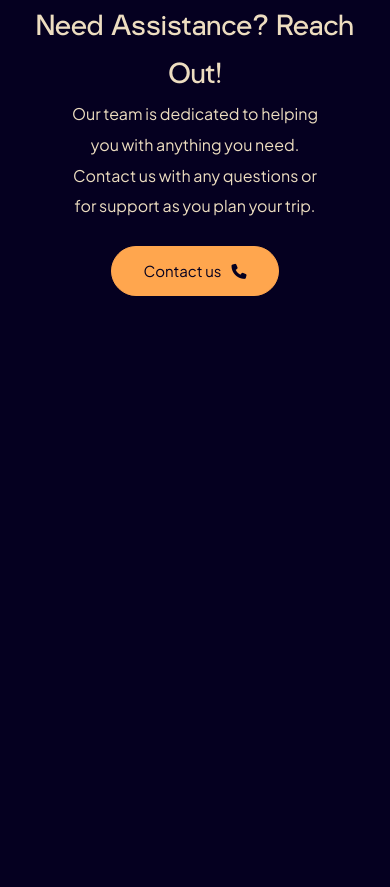
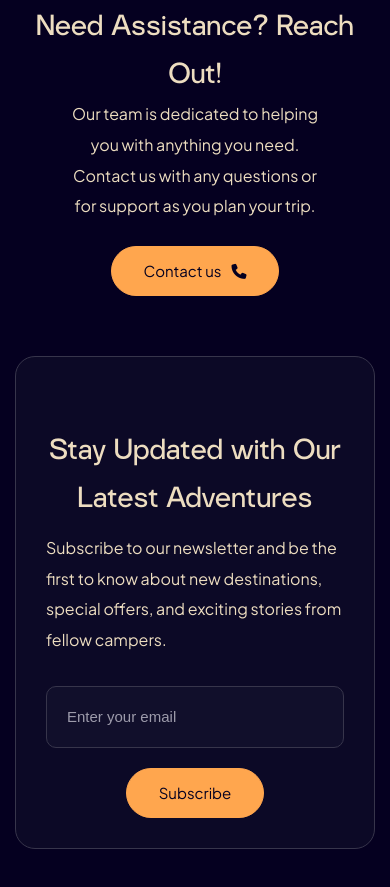
Before and after one commit to mahboube89/Responsive-Camping-Website, a plain HTML site: page index.html in a window 390 px wide. Shown: the part 9914-10801 px from the top of the page. Before the commit the page ends 10230 px from the top, so only its background shows below. Drawn offline with Linux system fonts and the light colour scheme; a web font is replaced by a local one.

Commit message:
Implemented a responsive Newsletter section to encourage user subscriptions

```diff
--- a/css/style.css
+++ b/css/style.css
@@ -1202,6 +1202,54 @@ input[type="date"]::-webkit-calendar-picker-indicator {
     gap: 1rem;
 }
 
+/*
+=====================
+    NEWSLETTER
+=====================
+*/
+.newsletter {
+    margin-block-end: -200px;
+    margin-top: 2rem;
+    margin-bottom: 6rem;
+}
+
+.newsletter__card {
+    background-color: var(--background-dark-alpha);
+    border: 1px solid var(--neutral-border);
+    border-radius: 2rem;
+    position: relative;
+    overflow: hidden;
+    z-index: 1;
+    padding: 3rem;
+}
+
+.newsletter__content {}
+
+.newsletter__title {margin-top: 4rem;}
+
+.newsletter__description {
+    color: var(--background-light);
+    margin-block: 1rem 3rem;
+}
+
+.newsletter__form {}
+
+.newsletter__input-wrapper {
+    display: flex;
+    flex-direction: column;
+    align-items: center;
+    justify-content: center;
+    gap: 2rem;
+}
+
+.newsletter__input {
+    background-color: var(--background-dark-alpha);
+    border: 1px solid var(--neutral-border);
+    padding: 1rem 2rem;
+    font-size: 1.5rem;
+    border-radius: 1rem;
+    width: 100%;
+}
 
 
 
@@ -1271,6 +1319,13 @@ input[type="date"]::-webkit-calendar-picker-indicator {
         font-size: 1.5rem;
     }
 
+    /* Newsletter */
+    .newsletter__input-wrapper {
+        align-items: center;
+        justify-content: center;
+        gap: 2rem;
+    }
+
 }
 
 @media (min-width: 768px) {
@@ -1325,7 +1380,16 @@ input[type="date"]::-webkit-calendar-picker-indicator {
 
     .customer-stories__list { grid-template-columns: 1fr 1fr;}
 
-    .customer-stories__avatar:not(:first-child) { margin-inline-start: -20px}
+    .customer-stories__avatar:not(:first-child) { margin-inline-start: -20px;}
+
+    /* Newsletter */
+    .newsletter__card {
+        display: grid;
+        grid-template-columns: 1fr 1fr;
+        align-items: center;
+        gap: 3rem;
+    }
+    .newsletter__title {text-align: left;}
 
 }
 
@@ -1379,4 +1443,7 @@ input[type="date"]::-webkit-calendar-picker-indicator {
 
     .customer-stories__card:where(:nth-child(2), :nth-child(4)) {grid-column: span 5;}
 
+    /* Newsletter */
+    .newsletter__input-wrapper { flex-direction: row;}
+
 }
--- a/index.html
+++ b/index.html
@@ -789,6 +789,25 @@
 
             </section> <!-- ========== CONTACT US END ==========  -->
 
+
+            <!-- ---------- NEWSLETTER START ---------- -->
+            <section class="section newsletter">
+                <div class="newsletter__card">
+                    <div class="newsletter__content">
+                        <h3 class="heading newsletter__title">Stay Updated with Our Latest Adventures</h3>
+                        <p class="newsletter__description">Subscribe to our newsletter and be the first to know about new destinations, special offers, and exciting stories from fellow campers.</p>
+                    </div>
+
+                    <form class="newsletter__form" action="#" method="">
+                        <div class="newsletter__input-wrapper">
+                            <input type="email" name="email" id="newsletter-email" class="newsletter__input" placeholder="Enter your email" required>
+                            <button type="submit" class="btn cta-btn">Subscribe</button>
+                        </div>
+                    </form>
+                </div>
+            </section> <!-- ========== NEWSLETTER END ==========  -->
+
+
         </div> <!-- ========== CONTAINER END ==========  -->
 
     </main> <!-- ========== MAIN END ==========  -->
```
